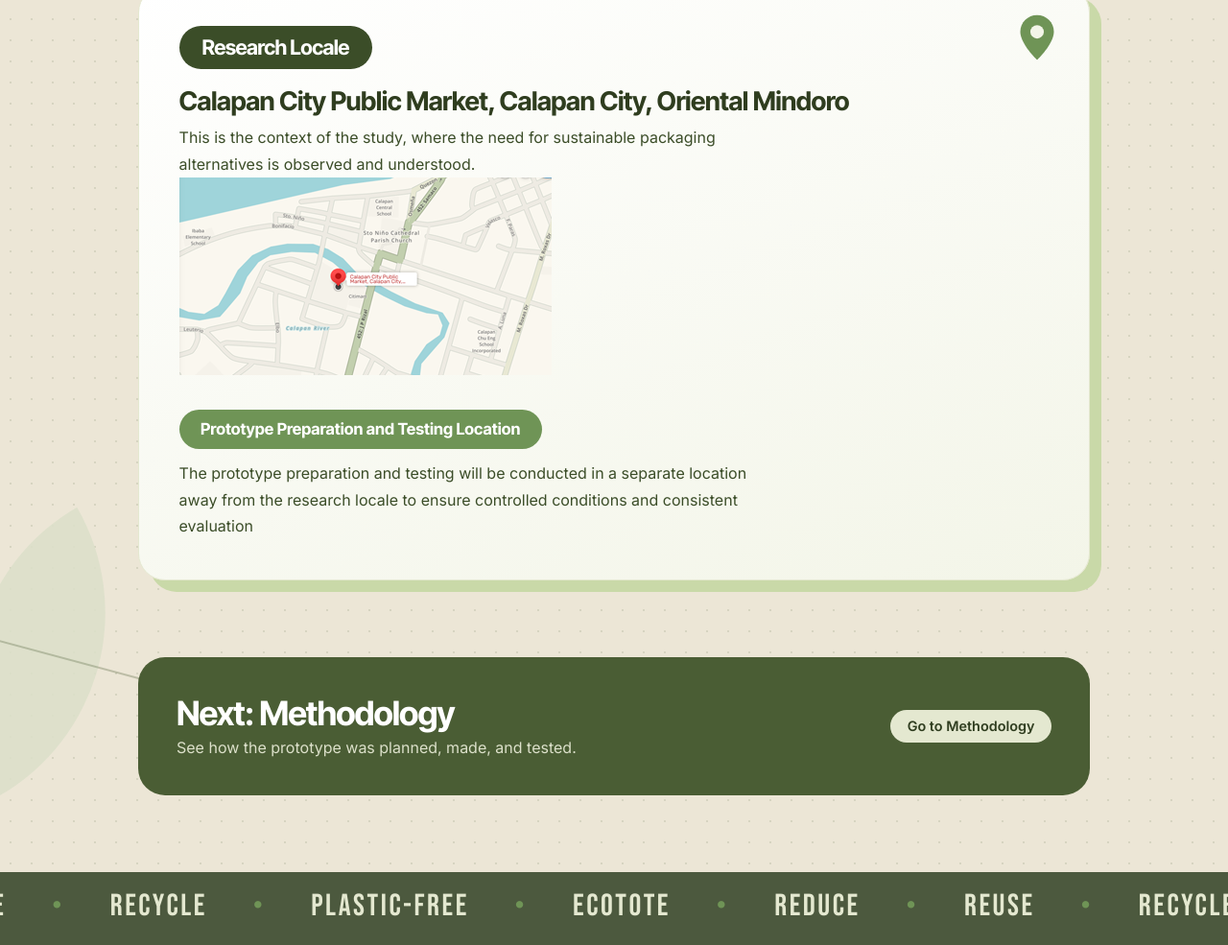
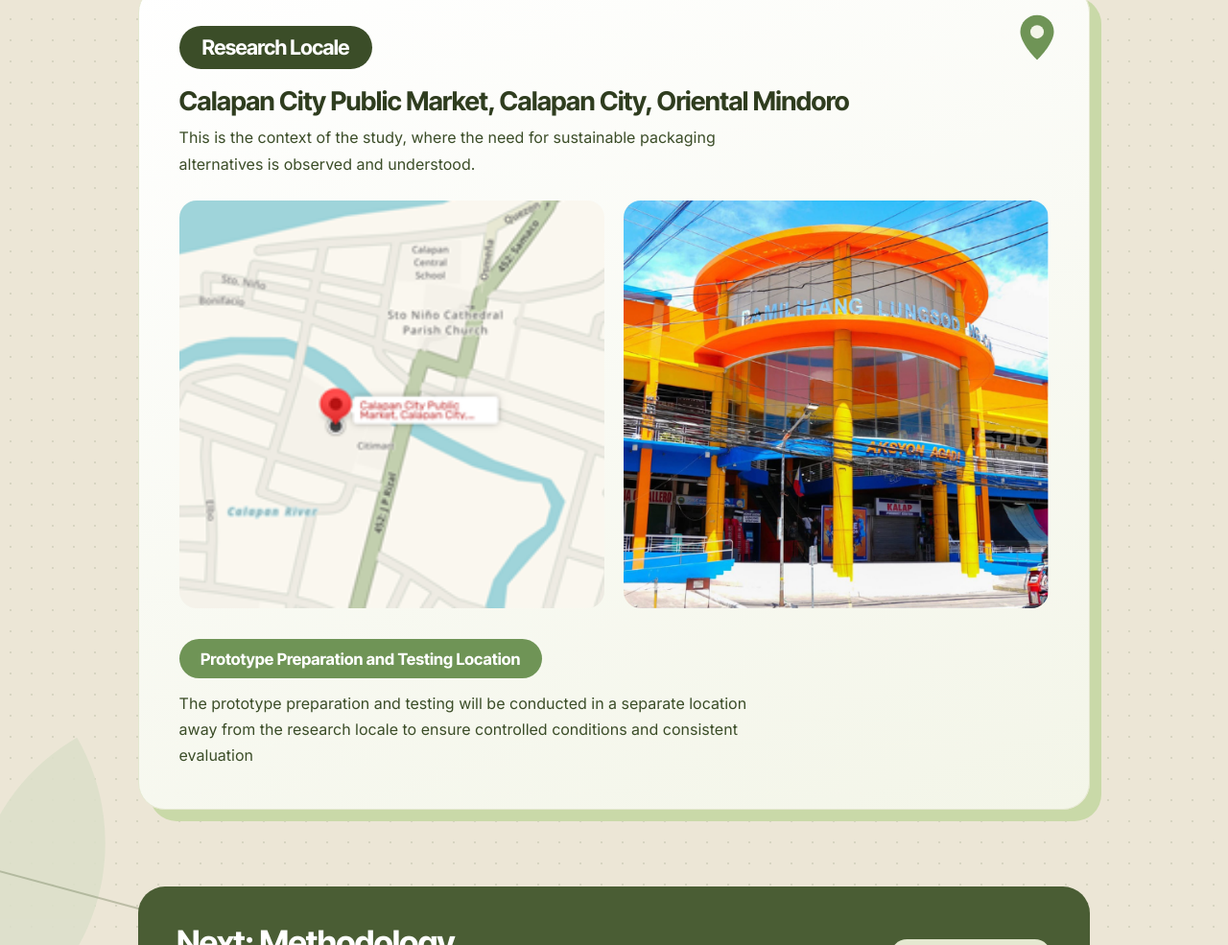
Before and after one commit to Nameless1945/EcoTote, a plain HTML site: page background.html in a window 1280 px wide. Shown: the part 2345-3330 px from the top of the page at 96% size. Drawn offline with Linux system fonts and the light colour scheme.

Commit message:
background update

```diff
--- a/background.html
+++ b/background.html
@@ -133,12 +133,41 @@
             <h3>Calapan City Public Market, Calapan City, Oriental Mindoro</h3>
             <p>This is the context of the study, where the need for sustainable packaging alternatives is observed and understood.</p>
             <br>
-            <div class="lugar"><img src="images/Picture1.png"></div>
+            <div class="lugar-row">
+                <div class="lugar"><img src="images/Picture1.png" alt="Google Maps location of Calapan City Public Market"></div>
+                <div class="lugar1"><img src="images/CCPM.png" alt="Calapan City Public Market"></div>
+            </div>
             <div class="bgp-boxx1"><h3>Prototype Preparation and Testing Location</h3></div>
             <p>The prototype preparation and testing will be conducted in a separate location away from the research locale to ensure controlled conditions and consistent evaluation</p>
             <br>
         </div>
     </section>
+
+    <style>
+      /* map (left) + market photo (right), stacking on small screens */
+      .lugar-row {
+        display: grid;
+        grid-template-columns: repeat(2, minmax(0, 1fr));
+        gap: 1.2rem;
+        align-items: stretch;
+        margin-top: 1.5rem;
+      }
+      .lugar, .lugar1 { min-width: 0; }
+      .lugar img, .lugar1 img {
+        display: block;
+        width: 100%;
+        height: 100%;
+        max-width: 100%;
+        min-height: 260px;
+        max-height: 500px;
+        object-fit: cover;
+        border-radius: 18px;
+      }
+      @media (max-width: 700px) {
+        .lugar-row { grid-template-columns: 1fr; }
+        .lugar img, .lugar1 img { height: auto; min-height: 0; max-height: none; }
+      }
+    </style>
 
     <!-- NEW: next-page banner (uses your .cta style) -->
     <section class="eco-next">
@@ -260,10 +289,6 @@
 
     @media (prefers-reduced-motion: reduce) { .bgp-item.in .bgp-num { animation: none; } .eco-bag { transition: none; } .eco-bag:hover { transform: none; } }
 
-    @media (max-width: 600px) {
-      .lugar img{max-width: 300px;}
-    }
-
   </style>
 
   <!-- =====================================================================
```
Also changed, not shown: images/CCPM.png (added).
